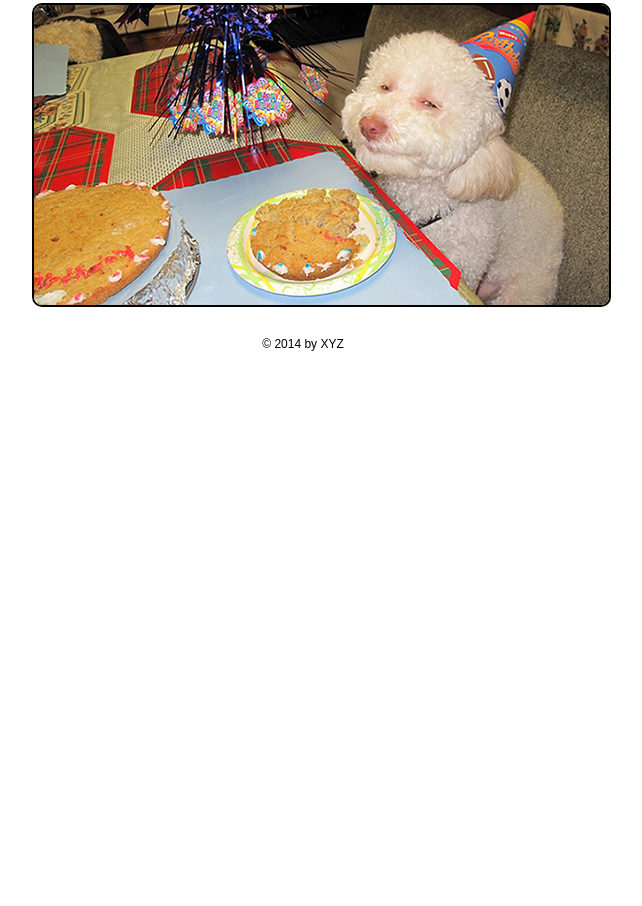
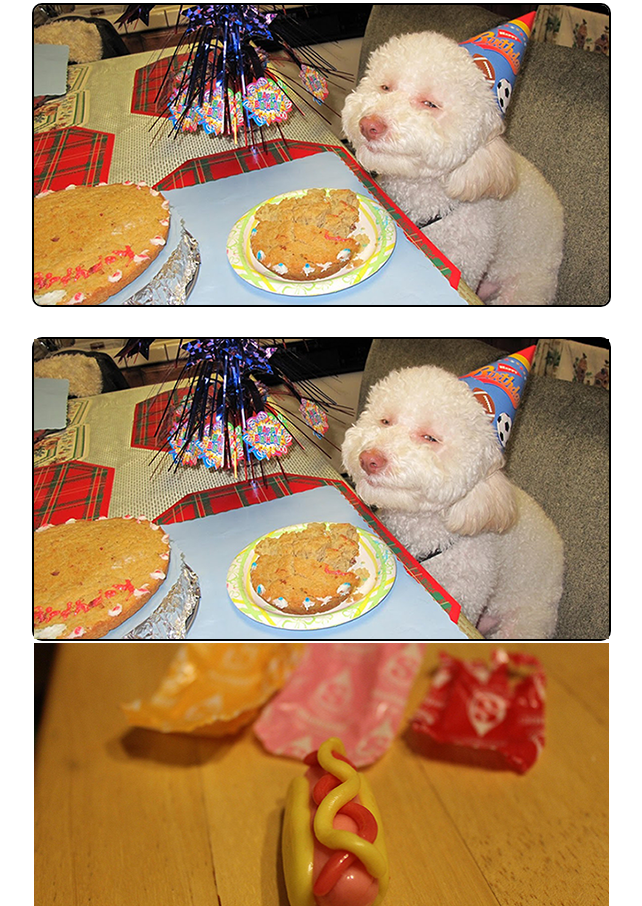
Before and after one commit to 3644/tutorials, a plain HTML site: page index.html in a window 1280 px wide. Shown: the part 232-1138 px from the top of the page, without its empty margins (337-979 px from the left). Before the commit the page ends 800 px from the top, so only its background shows below. Drawn offline with Linux system fonts and the light colour scheme.

Commit message:
Double Slide

```diff
--- a/index.html
+++ b/index.html
@@ -43,6 +43,13 @@
 				<li><a href="#"><img src="images/slide3.png" alt="" /></a></li>
 			</ul>
 		</div>
+		<div id="slider">
+			<ul>
+				<li><a href="#"><img src="images/slide1.png" alt="" /></a></li>
+				<li><a href="#"><img src="images/slide2.png" alt="" /></a></li>
+				<li><a href="#"><img src="images/slide3.png" alt="" /></a></li>
+			</ul>
+		</div>
 
 <!--==============================Slider   Ends==============================-->
 
```
